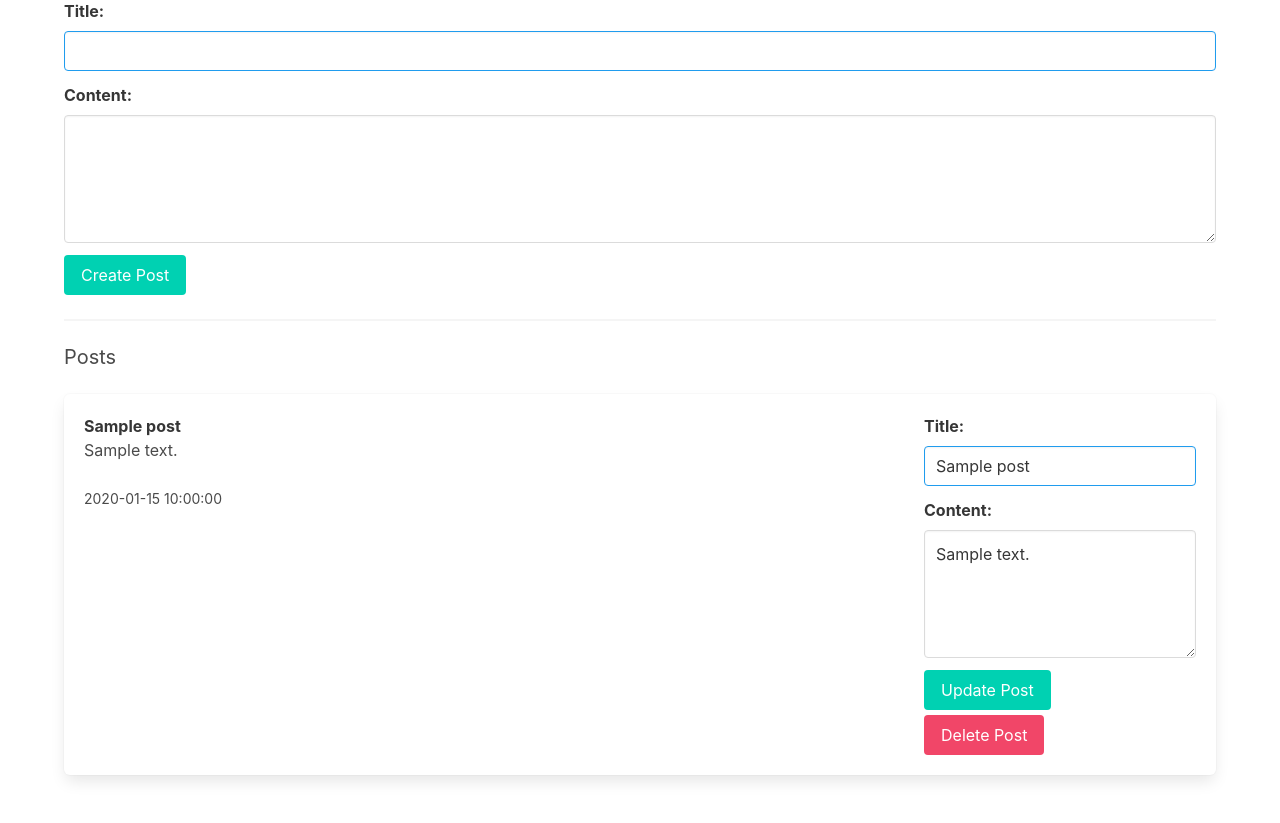
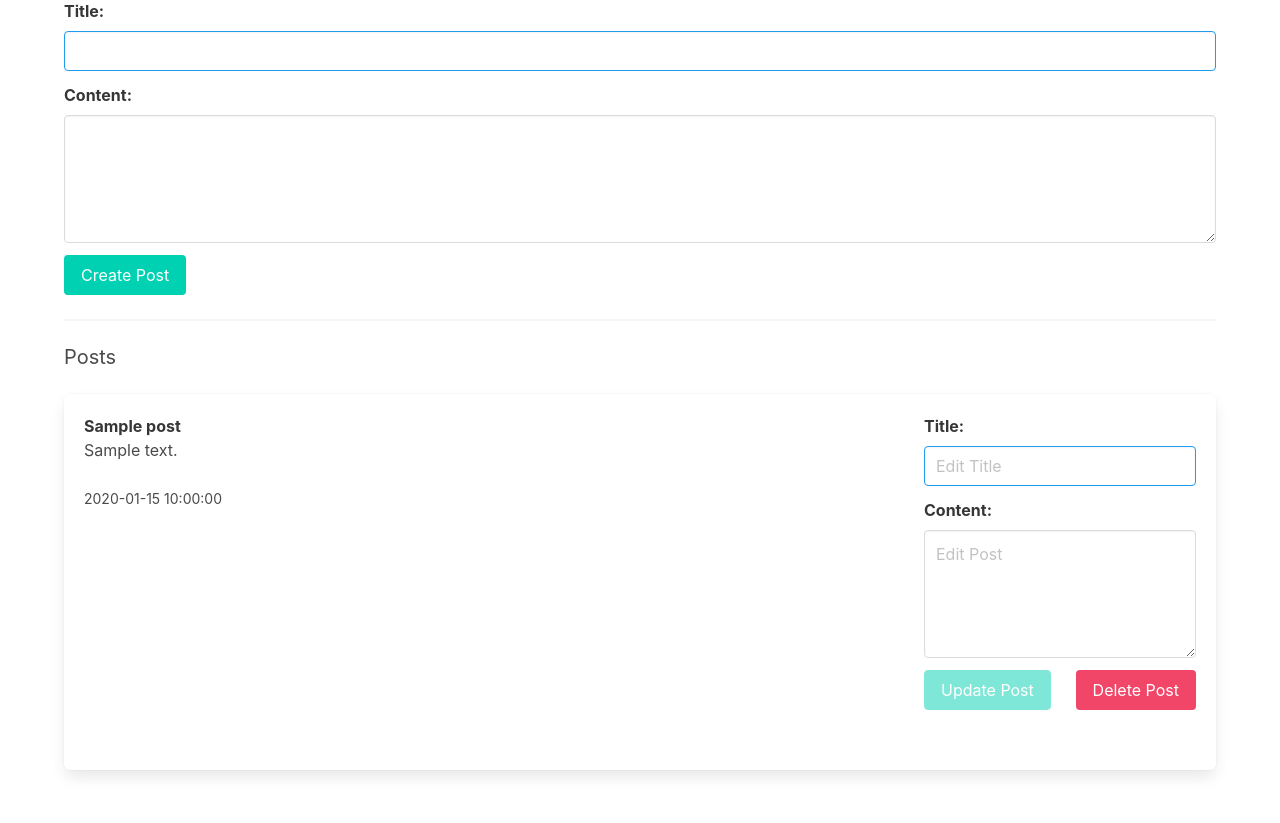
Before and after one commit to Dante-prog/Kube-Flask-App, a Flask app: page / in a window 1280 px wide. Shown: the part 199-1022 px from the top of the page. After the commit the page ends 975 px from the top, so only its background shows below. Run offline with Flask 3, Linux system fonts and the light colour scheme; tables that the repository leaves empty hold one stand-in row (values such as "Sample post").

Commit message:
Added Javascript to the buttons

```diff
--- /dev/null
+++ b/static/updatePost.js
@@ -0,0 +1,12 @@
+function enableButtons(event,id) {
+  var content = event.value;
+  var idN = "buttonU-"+id;
+  var button = document.getElementById(idN);
+
+    if (content) {
+      button.removeAttribute("disabled");
+    } else {
+      button.setAttribute("disabled", true);
+    }
+
+}
--- a/templates/index.html
+++ b/templates/index.html
@@ -6,6 +6,7 @@
     <meta name="viewport" content="width=device-width, initial-scale=1.0">
     <title>Flask Blog</title>
     <link rel="stylesheet" href="https://cdn.jsdelivr.net/npm/bulma@0.9.4/css/bulma.min.css">
+    <script src="static/updatePost.js"></script>
     <style>
         .hero-body {
           display: flex;
@@ -33,6 +34,8 @@
           background-color: #363636;
           color: #fff;
         }
+
+
 
       </style>
 
@@ -92,25 +95,25 @@
                         <div class="field">
                           <label class="label">Title:</label>
                           <div class="control">
-                            <input class="input" type="text" name="title" id="title" value="{{ post.title }}" required>
+                            <input class="input" type="text" name="title" id="Post-{{post.title}}" placeholder="Edit Title" required>
                           </div>
                         </div>
                         <div class="field">
                           <label class="label">Content:</label>
                           <div class="control">
-                            <textarea class="textarea" name="content" id="content" required>{{ post.content }}</textarea>
+                            <textarea class="textarea" name="content" required placeholder="Edit Post" oninput="enableButtons(this,{{ post.id}})"></textarea>
                           </div>
                         </div>
                         <div class="field">
                           <div class="control">
-                            <button class="button is-primary" type="submit">Update Post</button>
+                            <button class="button is-primary updatePost" type="submit" disabled id="buttonU-{{ post.id }}">Update Post</button>
                           </div>
                         </div>
                       </form>
                       <form action="{{ url_for('my_blueprint.delete', post_id=post.id) }}" method="post">
                         <div class="field">
                           <div class="control">
-                            <button class="button is-danger" type="submit" style="margin-top:5px">Delete Post</button>
+                            <button class="button is-danger" type="submit" style="float:right; transform: translateY(-100%); ">Delete Post</button>
                     </div>
 
                         </div>
```
